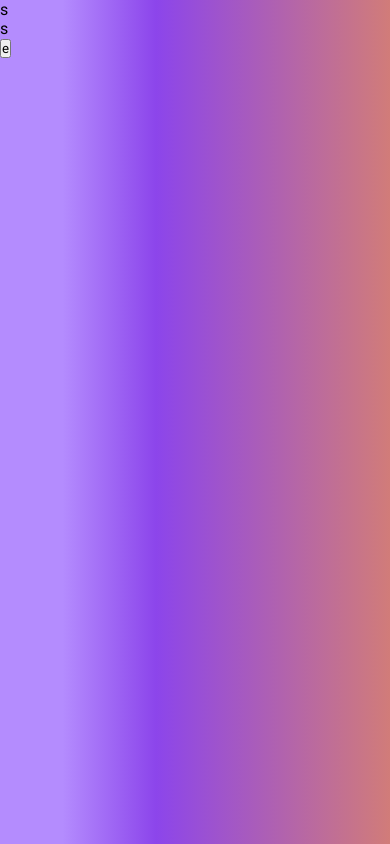
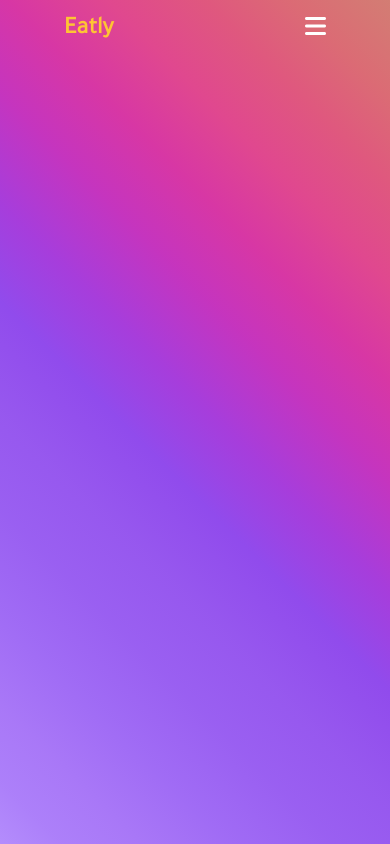
Before and after one commit to emad-hash/Task-as, a plain HTML site: page index.html in a window 390 px wide. Drawn offline with Linux system fonts and the light colour scheme.

Commit message:
navbar and dropdown mobile done

```diff
--- a/css/style.css
+++ b/css/style.css
@@ -1,14 +1,146 @@
-@import url('https://fonts.googleapis.com/css2?family=Roboto:ital,wght@0,400;1,300;1,400&display=swap');
+@import url('https://fonts.googleapis.com/css2?family=Tajawal&display=swap');
 *{
     margin: 0;
     padding: 0;
     box-sizing: border-box;
-    font-family: 'Roboto', sans-serif;
+    font-family: 'Tajawal', sans-serif;
 }
-
+ul , li {
+    list-style: none;
+}
+a{
+    text-decoration: none;
+    color: white;
+}
 .section1{
-    background: rgb(180,140,254);
-    background: linear-gradient(90deg, rgba(180,140,254,1) 16%, rgba(140,69,235,1) 40%, rgba(209,124,121,1) 100%);
+    background-image: linear-gradient(
+  45deg,
+  hsl(261deg 95% 77%) 0%,
+  hsl(262deg 92% 74%) 5%,
+  hsl(263deg 89% 72%) 11%,
+  hsl(263deg 87% 69%) 19%,
+  hsl(264deg 84% 66%) 27%,
+  hsl(265deg 82% 64%) 35%,
+  hsl(266deg 81% 61%) 44%,
+  hsl(280deg 69% 55%) 52%,
+  hsl(303deg 58% 49%) 61%,
+  hsl(319deg 67% 53%) 69%,
+  hsl(332deg 71% 58%) 77%,
+  hsl(343deg 68% 61%) 85%,
+  hsl(355deg 61% 64%) 92%,
+  hsl(6deg 52% 64%) 100%
+);
     width: 100%;
     height: 100vh;
 }
+header{
+    position: relative;
+    padding: 0 2rem;
+}
+.navbar{
+    width: 100%;
+    height: 60px;
+    max-width: 1200px;
+    margin: 0 auto;
+    display:flex ;
+    align-items: center;
+    justify-content: space-between;
+}
+.navbar .logo a {
+    font-size: 1.5rem;
+    font-weight: bold;
+    color: rgba(254,196,52,255);
+}
+.navbar .links {
+    display: flex;
+    color: white;
+    gap: 2rem;
+}
+.navbar .toggle_btn{
+    color: white;
+    font-size: 1.5rem;
+    cursor: pointer;
+    display: none;
+}
+.action_btn{
+    background-color: rgba(254,196,52,255);
+    padding: 0.5rem 1rem;
+    border-radius: 10px;
+    border: 2px solid rgba(199,151,175,255);
+    font-weight: 600;
+    color: rgba(0, 0, 0, 0.519) ;
+}
+.action_btn:hover{
+    scale: 1.05;
+    color: white;
+}
+
+
+
+
+
+
+
+
+
+
+
+
+
+
+
+
+/* dropdown menu  */
+.dropdown_menu{
+    display: none;
+    position: absolute;
+    right: 2rem;
+    top: 60px;
+    height: 0;
+    width: 300px;
+    background: rgba(255,255, 255, 0.1);
+    backdrop-filter: blur(15px);
+    border-radius: 10px;
+    overflow: hidden;
+    transition: height 0.2s cubic-bezier(0.175, 0.885, 0.32, 1.275);
+}
+.dropdown_menu.open{
+    height: 240px;
+}
+.dropdown_menu li {
+    padding: 0.7rem;
+    display: flex;
+    justify-content: center;
+    align-items: center;
+}
+.dropdown_menu .action_btn {
+    width: 100%;
+    display: flex;
+    justify-content: center;
+}
+
+/* responsive design */
+@media (max-width: 992px) {
+    .navbar .links ,
+    .navbar .action_btn {
+        display: none;
+    }
+    .navbar .toggle_btn{
+        display: block;
+    }
+    .dropdown_menu{
+        display: flex;
+        flex-direction: column;
+        justify-content: center;
+        right: 0rem;
+        width: 100%;
+
+    }
+}
+
+@media (max-width: 576px){
+    .dropdown_menu{
+        left: 0rem;
+        width: unset;
+    }
+}
--- a/index.html
+++ b/index.html
@@ -5,19 +5,35 @@
     <meta name="viewport" content="width=device-width, initial-scale=1.0">
     <!-- css link -->
     <link rel="stylesheet" href="./css/style.css">
+    <!-- font awesome -->
+    <link rel="stylesheet" href="https://cdnjs.cloudflare.com/ajax/libs/font-awesome/6.4.2/css/all.min.css" integrity="sha512-z3gLpd7yknf1YoNbCzqRKc4qyor8gaKU1qmn+CShxbuBusANI9QpRohGBreCFkKxLhei6S9CQXFEbbKuqLg0DA==" crossorigin="anonymous" referrerpolicy="no-referrer" />
     <title>Task</title>
 </head>
 <body>
     <section class="section1">
         <header>
-            <div class="logo"><img src="" >s</div>
-            <div class="nav">
-                <nav>s</nav>
-            </div>
-            <div class="btn1">
-                <button>e</button>
-            </div>
-        </header>
+            <header>
+                <div class="navbar">
+                    <div class="logo"><a href="#">Eatly</a></div>
+                    <ul class="links">
+                        <li><a href="Programs">Programs</a></li>
+                        <li><a href="Services">Services</a></li>
+                        <li><a href="News">News</a></li>
+                        <li><a href="Programs">About Us</a></li>
+                    </ul>
+                    <a href="#" class="action_btn">Let's Talk</a>
+                    <div class="toggle_btn">
+                        <i class="fa-solid fa-bars"></i>
+                    </div>
+                </div>
+                <div class="dropdown_menu ">
+                    <li><a href="Programs">Programs</a></li>
+                    <li><a href="Services">Services</a></li>
+                    <li><a href="News">News</a></li>
+                    <li><a href="Programs">About Us</a></li>
+                    <li> <a href="#" class="action_btn">Let's Talk</a></li>
+                </div>
+            </header>
     </section>
     <main>
         <section class="section2"></section>
@@ -28,5 +44,7 @@
 
     </main>
     <footer></footer>
+
+    <script src="./js/app.js"></script>
 </body>
 </html>
--- a/js/app.js
+++ b/js/app.js
@@ -0,0 +1,12 @@
+const toggleBtn = document.querySelector('.toggle_btn');
+const toggleBtnIcon = document.querySelector('.toggle_btn i');
+const dropdownMenu = document.querySelector('.dropdown_menu');
+
+toggleBtn.onclick = function () {
+    dropdownMenu.classList.toggle('open')
+    const isOpen = dropdownMenu.classList.contains('open')
+
+    toggleBtnIcon.classList = isOpen
+    ? 'fa-solid fa-xmark'
+    : 'fa-solid fa-bars'
+}
```
